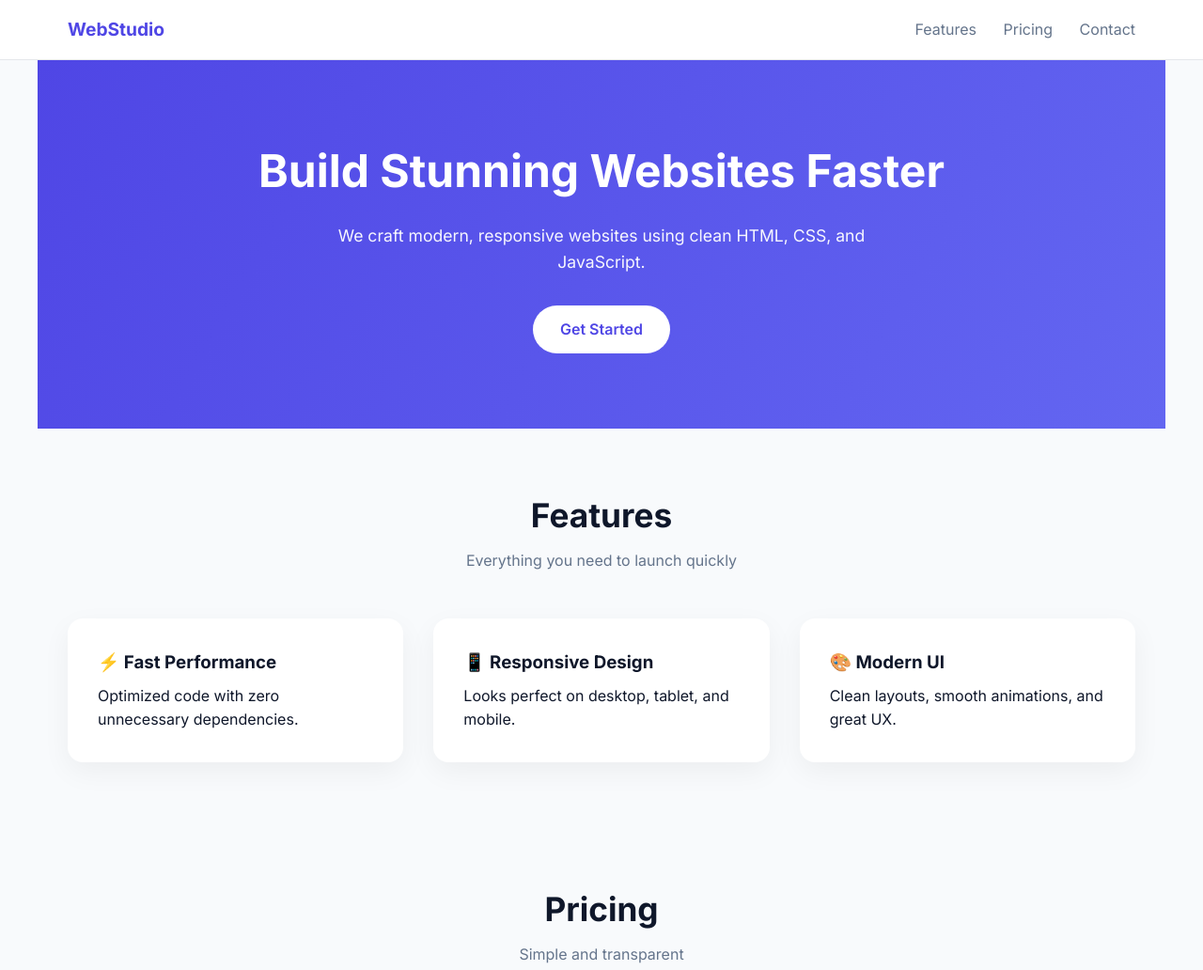
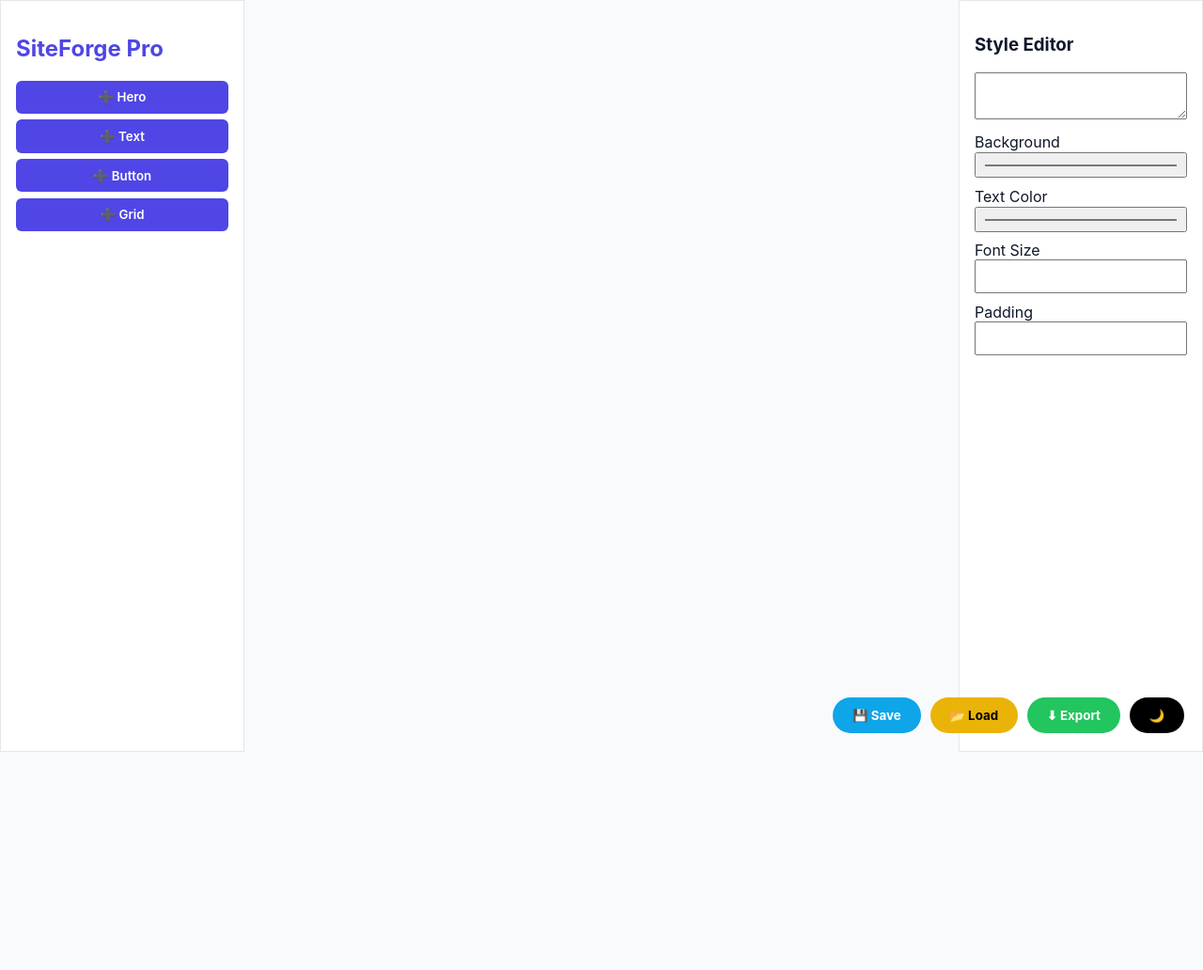
Before and after one commit to f9zsbv4nqs-droid/bookish-fiesta, a plain HTML site: page index.html in a window 1280 px wide. Shown: the top 1032 px of the page at 94% size. After the commit the page ends 800 px from the top, so only its background shows below. Drawn offline with Linux system fonts and the light colour scheme.

Commit message:
Update index.html

```diff
--- a/index.html
+++ b/index.html
@@ -1,304 +1,246 @@
 <!DOCTYPE html>
 <html lang="en">
 <head>
-  <meta charset="UTF-8" />
-  <meta name="viewport" content="width=device-width, initial-scale=1.0"/>
-  <title>Modern Web Studio</title>
-
-  <!-- Google Font -->
-  <link href="https://fonts.googleapis.com/css2?family=Inter:wght@300;400;600;700&display=swap" rel="stylesheet">
+<meta charset="UTF-8">
+<meta name="viewport" content="width=device-width, initial-scale=1.0">
+<title>SiteForge Pro</title>
 
 <style>
 :root {
-      --primary: #4f46e5;
-      --secondary: #22c55e;
-      --dark: #0f172a;
-      --light: #f8fafc;
-      --gray: #64748b;
+  --primary:#4f46e5;
+  --bg:#f8fafc;
+  --panel:#ffffff;
+  --text:#0f172a;
+  --border:#e5e7eb;
+}
+
+body.dark {
+  --bg:#0f172a;
+  --panel:#1e293b;
+  --text:#f8fafc;
+  --border:#334155;
 }
 
 * {
-      margin: 0;
-      padding: 0;
-      box-sizing: border-box;
-      font-family: "Inter", sans-serif;
+  box-sizing:border-box;
+  font-family:Inter,system-ui,sans-serif;
 }
 
 body {
-      background: var(--light);
-      color: var(--dark);
-      line-height: 1.6;
+  margin:0;
+  display:flex;
+  height:100vh;
+  background:var(--bg);
+  color:var(--text);
 }
 
-    /* NAVBAR */
-    header {
-      position: sticky;
-      top: 0;
-      background: white;
-      border-bottom: 1px solid #e5e7eb;
-      z-index: 1000;
+/* PANELS */
+.sidebar,.editor {
+  width:260px;
+  background:var(--panel);
+  border:1px solid var(--border);
+  padding:1rem;
+  overflow:auto;
 }
 
-    .nav {
-      max-width: 1200px;
-      margin: auto;
-      padding: 1rem 2rem;
-      display: flex;
-      justify-content: space-between;
-      align-items: center;
+.sidebar h2 {
+  color:var(--primary);
 }
 
-    .logo {
-      font-weight: 700;
-      font-size: 1.2rem;
-      color: var(--primary);
+.sidebar button,.editor button {
+  width:100%;
+  padding:0.6rem;
+  margin-bottom:0.4rem;
+  border:none;
+  border-radius:6px;
+  background:var(--primary);
+  color:white;
+  font-weight:600;
+  cursor:pointer;
 }
 
-    nav a {
-      margin-left: 1.5rem;
-      text-decoration: none;
-      color: var(--gray);
-      font-weight: 500;
+.sidebar button:hover {opacity:0.9;}
+
+.canvas {
+  flex:1;
+  padding:2rem;
+  overflow:auto;
 }
 
-    nav a:hover {
-      color: var(--primary);
+.website {
+  max-width:1000px;
+  margin:auto;
+  background:white;
+  color:black;
+  box-shadow:0 20px 50px rgba(0,0,0,0.15);
 }
 
-    /* HERO */
-    .hero {
-      background: linear-gradient(120deg, var(--primary), #6366f1);
-      color: white;
-      padding: 5rem 2rem;
-      text-align: center;
+/* BLOCKS */
+.block {
+  padding:3rem 2rem;
+  border:2px dashed transparent;
+  cursor:move;
 }
 
-    .hero h1 {
-      font-size: 3rem;
-      margin-bottom: 1rem;
+.block.selected {
+  border-color:var(--primary);
 }
 
-    .hero p {
-      max-width: 600px;
-      margin: auto;
-      font-size: 1.1rem;
-      opacity: 0.95;
+.hero {
+  background:linear-gradient(120deg,#4f46e5,#6366f1);
+  color:white;
+  text-align:center;
 }
 
-    .btn {
-      display: inline-block;
-      margin-top: 2rem;
-      background: white;
-      color: var(--primary);
-      padding: 0.8rem 1.8rem;
-      border-radius: 999px;
-      font-weight: 600;
-      text-decoration: none;
-      transition: transform 0.2s ease, box-shadow 0.2s ease;
+.button a {
+  display:inline-block;
+  padding:0.7rem 1.5rem;
+  background:#4f46e5;
+  color:white;
+  border-radius:999px;
+  text-decoration:none;
 }
 
-    .btn:hover {
-      transform: translateY(-2px);
-      box-shadow: 0 10px 25px rgba(0,0,0,0.2);
+.grid {
+  display:grid;
+  grid-template-columns:repeat(auto-fit,minmax(200px,1fr));
+  gap:1rem;
 }
 
-    /* SECTIONS */
-    section {
-      max-width: 1200px;
-      margin: auto;
-      padding: 4rem 2rem;
+.grid div {
+  background:#e5e7eb;
+  padding:1rem;
+  border-radius:6px;
 }
 
-    .section-title {
-      text-align: center;
-      margin-bottom: 3rem;
+/* EDITOR */
+.editor input, .editor textarea, .editor select {
+  width:100%;
+  margin-bottom:0.6rem;
+  padding:0.5rem;
 }
 
-    .section-title h2 {
-      font-size: 2.2rem;
+.toolbar {
+  position:fixed;
+  bottom:20px;
+  right:20px;
+  display:flex;
+  gap:10px;
 }
 
-    .section-title p {
-      color: var(--gray);
-      margin-top: 0.5rem;
+.toolbar button {
+  padding:0.7rem 1.3rem;
+  border:none;
+  border-radius:999px;
+  font-weight:700;
+  cursor:pointer;
 }
 
-    /* FEATURES */
-    .features {
-      display: grid;
-      grid-template-columns: repeat(auto-fit, minmax(250px, 1fr));
-      gap: 2rem;
+.export {background:#22c55e;color:white;}
+.save {background:#0ea5e9;color:white;}
+.load {background:#eab308;color:black;}
+.darkToggle {background:#000;color:white;}
+</style>
+</head>
+
+<body>
+
+<div class="sidebar">
+  <h2>SiteForge Pro</h2>
+  <button onclick="addBlock('hero')">➕ Hero</button>
+  <button onclick="addBlock('text')">➕ Text</button>
+  <button onclick="addBlock('button')">➕ Button</button>
+  <button onclick="addBlock('grid')">➕ Grid</button>
+</div>
+
+<div class="canvas">
+  <div class="website" id="website"></div>
+</div>
+
+<div class="editor">
+  <h3>Style Editor</h3>
+  <textarea id="content"></textarea>
+  <label>Background</label>
+  <input type="color" id="bg">
+  <label>Text Color</label>
+  <input type="color" id="color">
+  <label>Font Size</label>
+  <input type="number" id="size">
+  <label>Padding</label>
+  <input type="number" id="padding">
+</div>
+
+<div class="toolbar">
+  <button class="save" onclick="save()">💾 Save</button>
+  <button class="load" onclick="load()">📂 Load</button>
+  <button class="export" onclick="exportHTML()">⬇ Export</button>
+  <button class="darkToggle" onclick="toggleDark()">🌙</button>
+</div>
+
+<script>
+let selected=null;
+
+/* BLOCK CREATION */
+function addBlock(type){
+  const b=document.createElement("div");
+  b.className="block "+type;
+  b.draggable=true;
+
+  if(type==="hero") b.innerHTML="<h1>Hero Title</h1><p>Subtitle</p>";
+  if(type==="text") b.innerHTML="<p>Edit this text</p>";
+  if(type==="button") b.innerHTML='<a href="#">Click Me</a>';
+  if(type==="grid") b.innerHTML='<div class="grid"><div>Item</div><div>Item</div><div>Item</div></div>';
+
+  b.onclick=()=>select(b);
+  b.ondragstart=e=>drag=b;
+  b.ondragover=e=>e.preventDefault();
+  b.ondrop=e=>{e.preventDefault();website.insertBefore(drag,b);};
+
+  website.appendChild(b);
 }
 
-    .card {
-      background: white;
-      padding: 2rem;
-      border-radius: 1rem;
-      box-shadow: 0 10px 30px rgba(0,0,0,0.05);
-      transition: transform 0.2s ease;
+/* SELECTION */
+function select(b){
+  if(selected) selected.classList.remove("selected");
+  selected=b;
+  b.classList.add("selected");
+  content.value=b.innerText;
 }
 
-    .card:hover {
-      transform: translateY(-5px);
+/* EDITING */
+content.oninput=()=>selected&&(selected.innerText=content.value);
+bg.oninput=()=>selected&&(selected.style.background=bg.value);
+color.oninput=()=>selected&&(selected.style.color=color.value);
+size.oninput=()=>selected&&(selected.style.fontSize=size.value+"px");
+padding.oninput=()=>selected&&(selected.style.padding=padding.value+"px");
+
+/* SAVE / LOAD */
+function save(){
+  localStorage.setItem("siteforge",website.innerHTML);
+  alert("Saved ✔️");
 }
 
-    .card h3 {
-      margin-bottom: 0.5rem;
+function load(){
+  website.innerHTML=localStorage.getItem("siteforge")||"";
+  [...website.children].forEach(b=>{
+    b.onclick=()=>select(b);
+    b.draggable=true;
+  });
 }
 
-    /* PRICING */
-    .pricing {
-      display: grid;
-      grid-template-columns: repeat(auto-fit, minmax(250px, 1fr));
-      gap: 2rem;
+/* EXPORT */
+function exportHTML(){
+  const html=`<!DOCTYPE html><html><head><meta charset='UTF-8'><title>Website</title></head><body>${website.innerHTML}</body></html>`;
+  const blob=new Blob([html],{type:"text/html"});
+  const a=document.createElement("a");
+  a.href=URL.createObjectURL(blob);
+  a.download="website.html";
+  a.click();
 }
 
-    .price {
-      font-size: 2.5rem;
-      font-weight: 700;
-      margin: 1rem 0;
-    }
-
-    /* CONTACT */
-    .contact form {
-      max-width: 600px;
-      margin: auto;
-      display: grid;
-      gap: 1rem;
-    }
-
-    input, textarea {
-      padding: 0.8rem 1rem;
-      border-radius: 0.5rem;
-      border: 1px solid #cbd5f5;
-      font-size: 1rem;
-    }
-
-    textarea {
-      resize: vertical;
-      min-height: 120px;
-    }
-
-    button {
-      background: var(--primary);
-      color: white;
-      border: none;
-      padding: 0.8rem;
-      border-radius: 0.5rem;
-      font-weight: 600;
-      cursor: pointer;
-    }
-
-    button:hover {
-      background: #4338ca;
-    }
-
-    /* FOOTER */
-    footer {
-      background: var(--dark);
-      color: white;
-      text-align: center;
-      padding: 2rem;
-      margin-top: 4rem;
-    }
-
-    /* RESPONSIVE */
-    @media (max-width: 768px) {
-      .hero h1 {
-        font-size: 2.2rem;
-      }
-    }
-  </style>
-</head>
-<body>
-
-<header>
-  <div class="nav">
-    <div class="logo">WebStudio</div>
-    <nav>
-      <a href="#features">Features</a>
-      <a href="#pricing">Pricing</a>
-      <a href="#contact">Contact</a>
-    </nav>
-  </div>
-</header>
-
-<section class="hero">
-  <h1>Build Stunning Websites Faster</h1>
-  <p>We craft modern, responsive websites using clean HTML, CSS, and JavaScript.</p>
-  <a href="#pricing" class="btn">Get Started</a>
-</section>
-
-<section id="features">
-  <div class="section-title">
-    <h2>Features</h2>
-    <p>Everything you need to launch quickly</p>
-  </div>
-
-  <div class="features">
-    <div class="card">
-      <h3>⚡ Fast Performance</h3>
-      <p>Optimized code with zero unnecessary dependencies.</p>
-    </div>
-    <div class="card">
-      <h3>📱 Responsive Design</h3>
-      <p>Looks perfect on desktop, tablet, and mobile.</p>
-    </div>
-    <div class="card">
-      <h3>🎨 Modern UI</h3>
-      <p>Clean layouts, smooth animations, and great UX.</p>
-    </div>
-  </div>
-</section>
-
-<section id="pricing">
-  <div class="section-title">
-    <h2>Pricing</h2>
-    <p>Simple and transparent</p>
-  </div>
-
-  <div class="pricing">
-    <div class="card">
-      <h3>Starter</h3>
-      <div class="price">$19</div>
-      <p>Perfect for personal projects</p>
-    </div>
-    <div class="card">
-      <h3>Pro</h3>
-      <div class="price">$49</div>
-      <p>Best for businesses and startups</p>
-    </div>
-    <div class="card">
-      <h3>Enterprise</h3>
-      <div class="price">$99</div>
-      <p>Custom solutions and support</p>
-    </div>
-  </div>
-</section>
-
-<section id="contact" class="contact">
-  <div class="section-title">
-    <h2>Contact Us</h2>
-    <p>We’d love to hear from you</p>
-  </div>
-
-  <form onsubmit="handleSubmit(event)">
-    <input type="text" placeholder="Your Name" required />
-    <input type="email" placeholder="Your Email" required />
-    <textarea placeholder="Your Message" required></textarea>
-    <button type="submit">Send Message</button>
-  </form>
-</section>
-
-<footer>
-  <p>© 2025 WebStudio. All rights reserved.</p>
-</footer>
-
-<script>
-  function handleSubmit(e) {
-    e.preventDefault();
-    alert("✅ Message sent successfully!");
-    e.target.reset();
+/* DARK MODE */
+function toggleDark(){
+  document.body.classList.toggle("dark");
 }
 </script>
 
```
Lines whose indentation alone changed are shown as unchanged.
